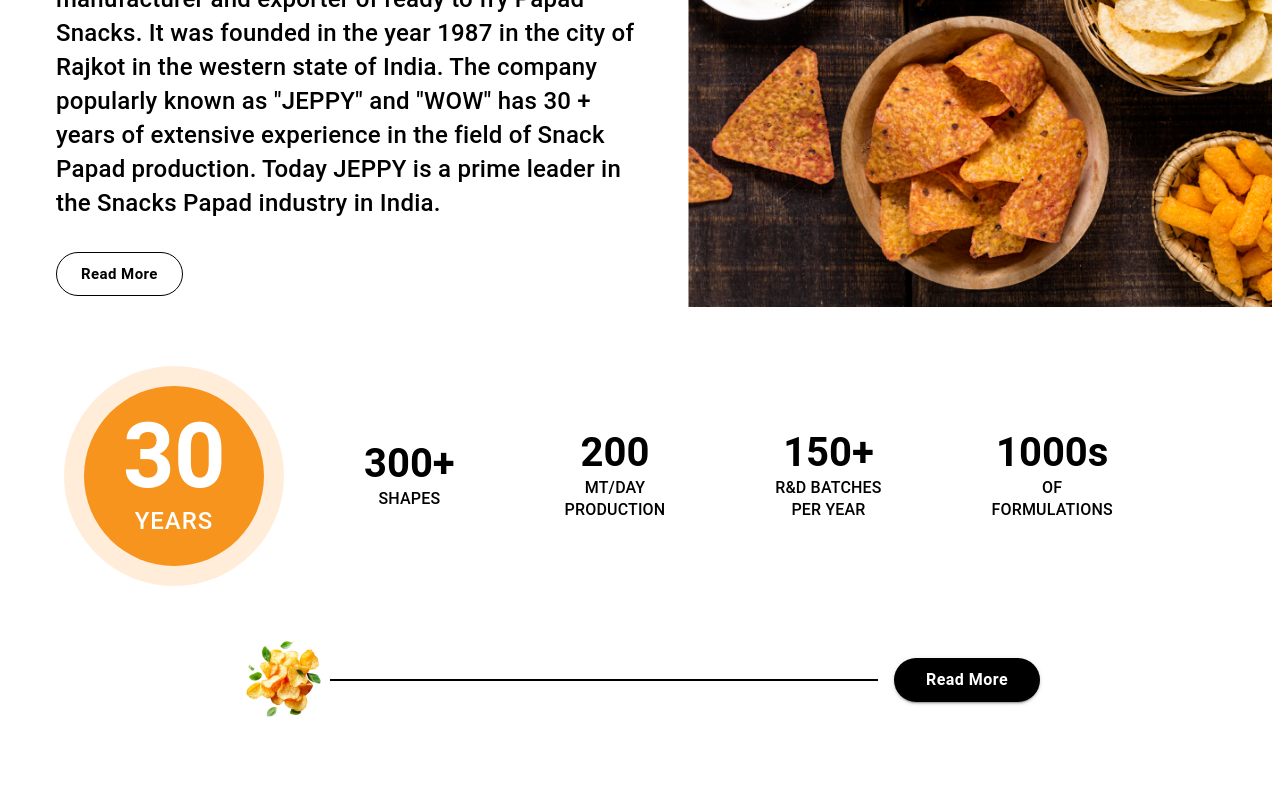
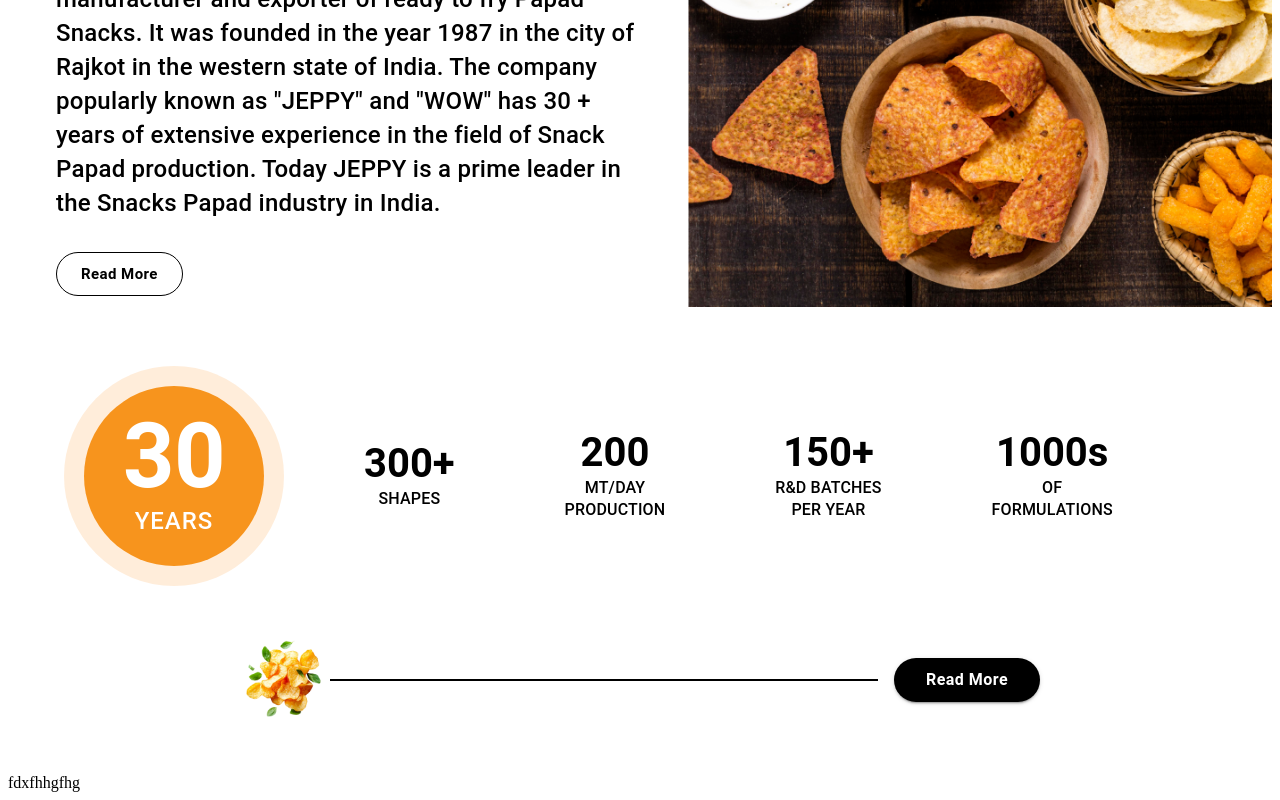
Before and after one commit to KunjKapadiya2007/jeppy_fe, a React (Vite) app: page /process in a window 1280 px wide. Shown: the part 1968-2768 px from the top of the page. Before the commit the page ends 2742 px from the top, so only its background shows below. Built offline with nearby package versions, Linux system fonts and the light colour scheme.

Commit message:
our process page

```diff
--- a/src/App.jsx
+++ b/src/App.jsx
@@ -4,23 +4,23 @@ import Footer from "./components/global/footer.jsx";
 import Productss from "./pages/homepage/productss.jsx";
 import About from "./pages/homepage/about.jsx";
 import Milestonee from "./pages/homepage/milestonee.jsx";
+import Ourprocess from "./pages/ourProcess/ourprocess.jsx";
+import {Routes , Route} from "react-router-dom";
 
 function App() {
 
     return (
         <>
-<Navbar />
+            <Navbar/>
             <Productss/>
             <About/>
             <Milestonee/>
-        {/*<Router>*/}
-        {/*    <Routes>*/}
-        {/*        <Route path="/products" element={<Products />} />*/}
-        {/*        <Route path="/process" element={<Process />} />*/}
-        {/*        <Route path="/about" element={<About />} />*/}
-        {/*        <Route path="/contact" element={<Contact />} />*/}
-        {/*    </Routes>*/}
-        {/*</Router>*/}
+            <Routes>
+                {/*<Route path="/products" element={<Products/>}/>*/}
+                <Route path="/process" element={<Ourprocess/>}/>
+                {/*<Route path="/about" element={<About/>}/>*/}
+                {/*<Route path="/contact" element={<Contact/>}/>*/}
+            </Routes>
             {/*<Footer />*/}
         </>
     )
--- /dev/null
+++ b/src/pages/ourProcess/ourprocess.jsx
@@ -0,0 +1,12 @@
+import React from 'react';
+import {Box} from "@mui/material";
+
+function Ourprocess() {
+    return (
+        <Box>
+            fdxfhhgfhg
+        </Box>
+    );
+}
+
+export default Ourprocess;
```
Lines whose indentation alone changed are shown as unchanged.
